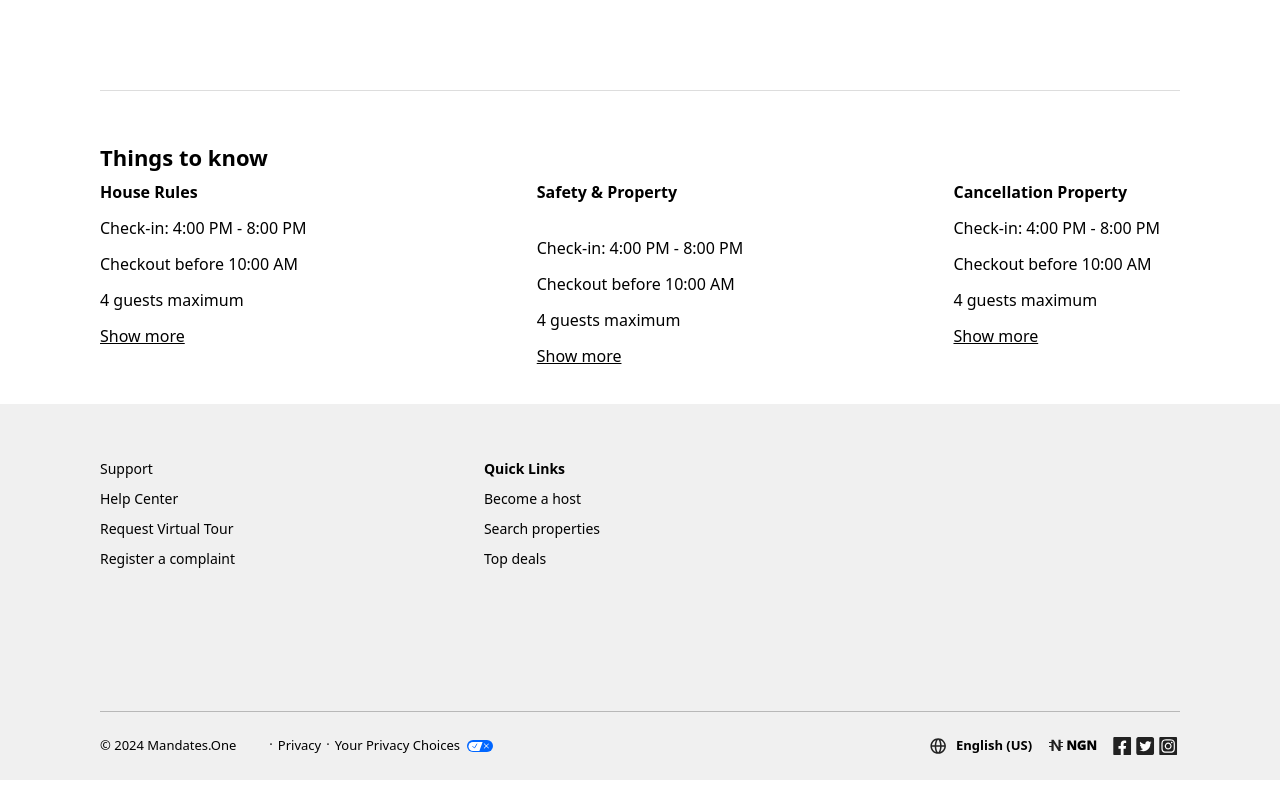
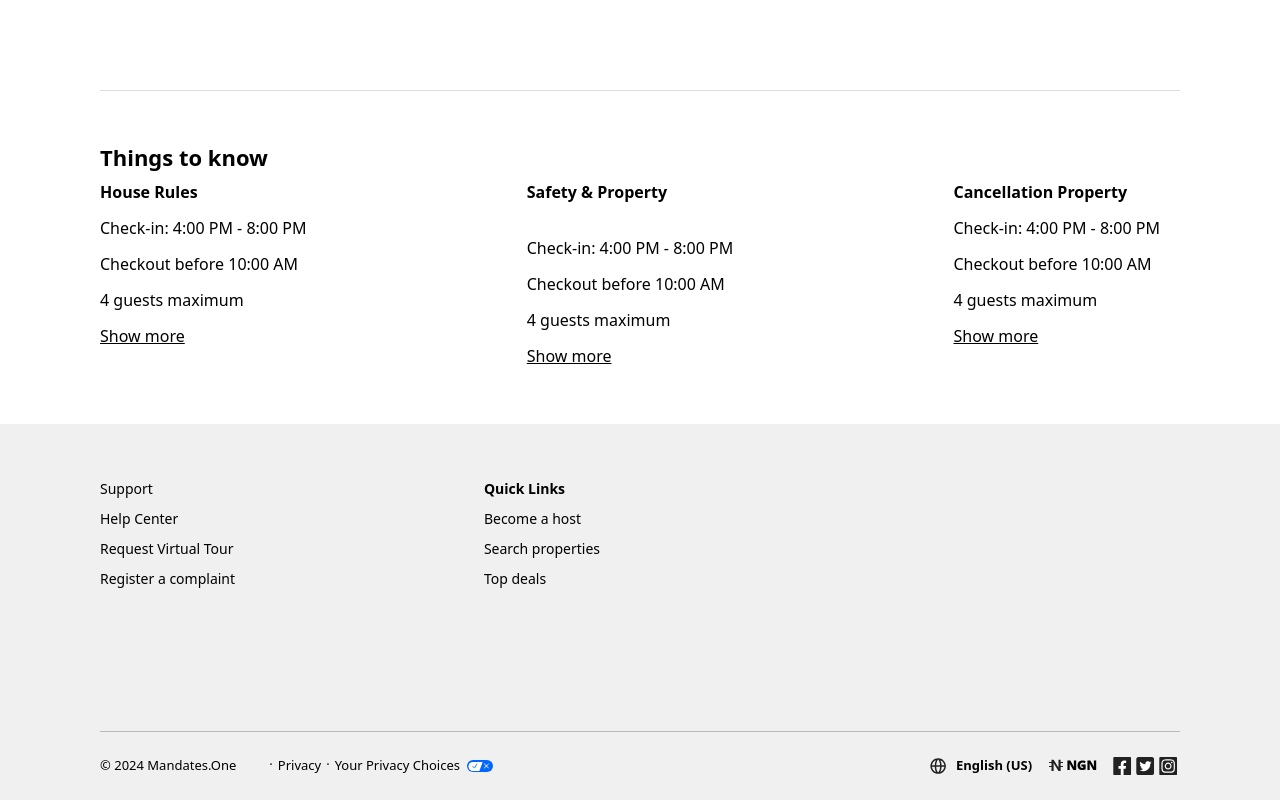
Before and after one commit to GeneralMarshal/Mandate-v2, a React (Vite) app: page /Viewlistings in a window 1280 px wide. Shown: the part 3657-4457 px from the top of the page. Built offline with nearby package versions, Linux system fonts and the light colour scheme.

Commit message:
things to know

```diff
--- a/src/Components/HostDetails.jsx
+++ b/src/Components/HostDetails.jsx
@@ -61,7 +61,7 @@ export default function HostDetails() {
               <p className=" underline"> Show more</p>
             </div>
           </div>
-          <div className="house-rules leading-[36px]">
+          <div className="house-rules leading-[36px] mb-[20px] mr-[20px]">
             <div>
               <p className=" font-[600] text-[16px] mb-[20px] mr-[20px]">
                 Safety & Property
```
